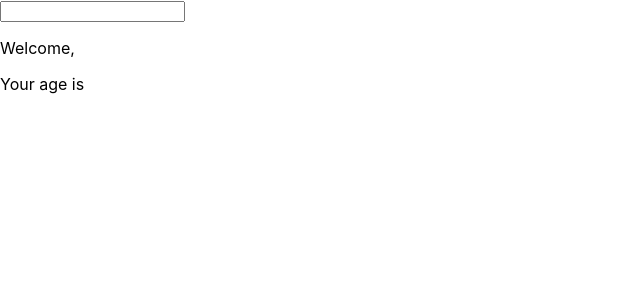
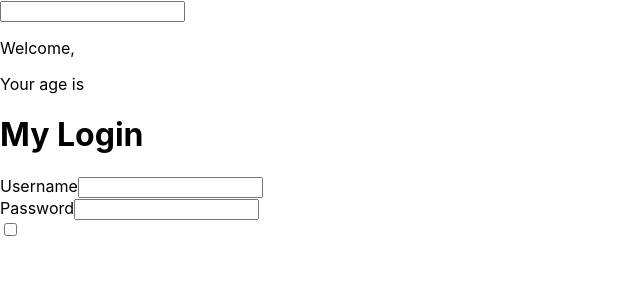
Before and after one commit to Katilina88/DevelhopeReact, a React (Create React App) app in the folder my-app/: page / in a window 1280 px wide. Shown: the top 300 px of the page, without its empty margins (0-640 px from the left). Built offline with nearby package versions, Linux system fonts and the light colour scheme.

Commit message:
feat: aggiunto esercizio forms-02

```diff
--- a/my-app/src/App.js
+++ b/my-app/src/App.js
@@ -5,6 +5,7 @@
 import ClickCounter from "./components/ClickCounter";
 import ClickTracker from "./components/ClickTracker";
 import InteractiveWelcome from "./components/InteractiveWelcome";
+import Login from "./components/Login"
 
 
 class App extends React.Component {
@@ -17,6 +18,7 @@
        {/*<ClickCounter />*/}
        {/*<ClickTracker />*/}
        <InteractiveWelcome />
+       <Login />
 
       </div>
     )
--- /dev/null
+++ b/my-app/src/components/Login.js
@@ -0,0 +1,47 @@
+import React from 'react';
+
+class Login extends React.Component {
+    state = {
+        username: '',
+        password: '',
+        remember: false
+    }
+
+    handleInputChange = event => {
+        const value = event.target.value
+        const name = event.target.name
+        const type = event.target.type
+        const checked = event.target.checked
+
+        this.setState({
+            [name] : type === 'checked' ? checked : value,
+        })
+
+    }
+
+
+  render() {
+    return (
+      <div>
+        <h1>My Login</h1>
+        <form>
+            <div>
+                <label>Username</label>
+                <input name="username" value={this.state.username} onChange={this.handleInputChange} />
+            </div>
+            <div>
+                <label>Password</label>
+                <input name="password" type="password" value={this.state.password} onChange={this.handleInputChange} />
+            </div>
+        <div>
+            <input name ="remember" type="checkbox" checked={this.state.remember} onChange={this.handleInputChange} />
+        </div>
+
+        </form>
+
+      </div>
+    )
+  }
+}
+
+export default Login
```
